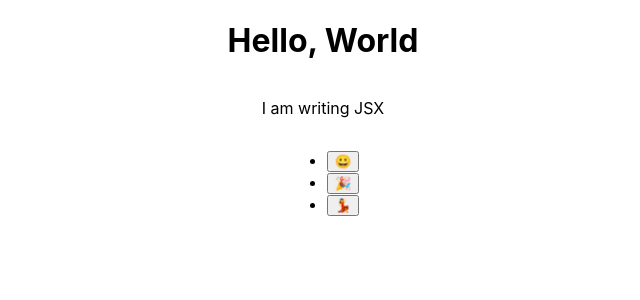
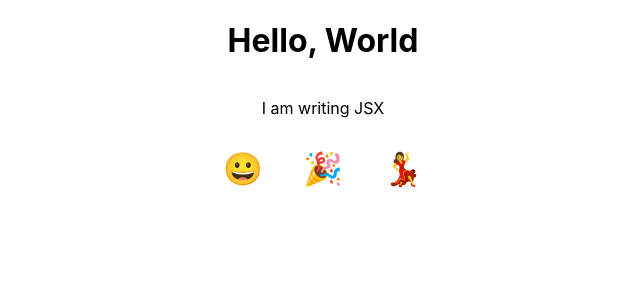
Before and after one commit to AaronJHarvey/JSX-Tutorial, a React (Create React App) app: page / in a window 1280 px wide. Shown: the top 300 px of the page, without its empty margins (317-957 px from the left). Built offline with nearby package versions, Linux system fonts and the light colour scheme.

Commit message:
Styles Buttons

```diff
--- a/src/App.css
+++ b/src/App.css
@@ -3,3 +3,22 @@
 	flex-direction: column;
 	align-items: center;
 }
+
+button {
+	font-size: 2em;
+	border: 0;
+	padding: 0;
+	background: none;
+	cursor: pointer;
+}
+
+ul {
+	display: flex;
+	padding: 0;
+}
+
+li {
+	margin: 0 20px;
+	list-style: none;
+	padding: 0;
+}
```
